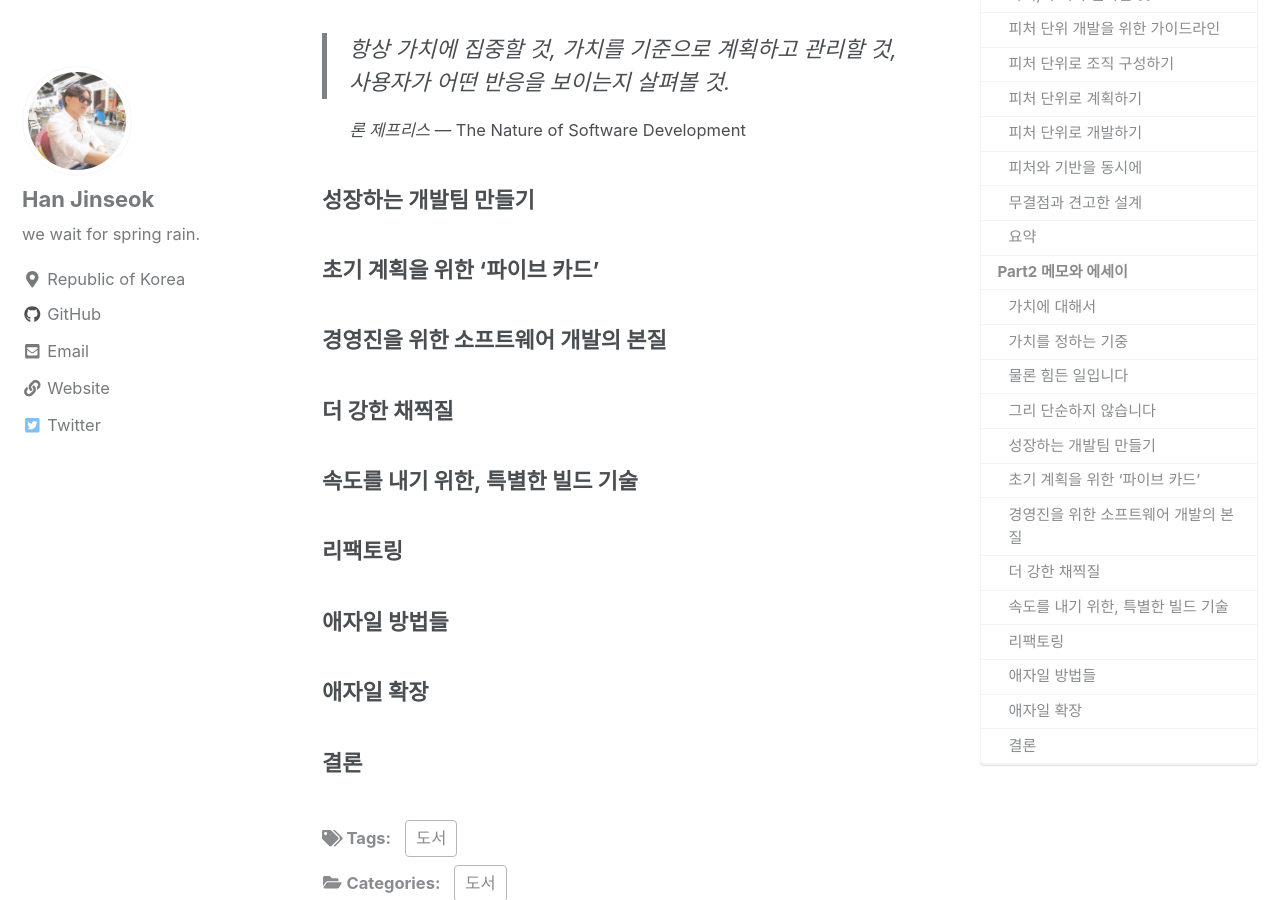
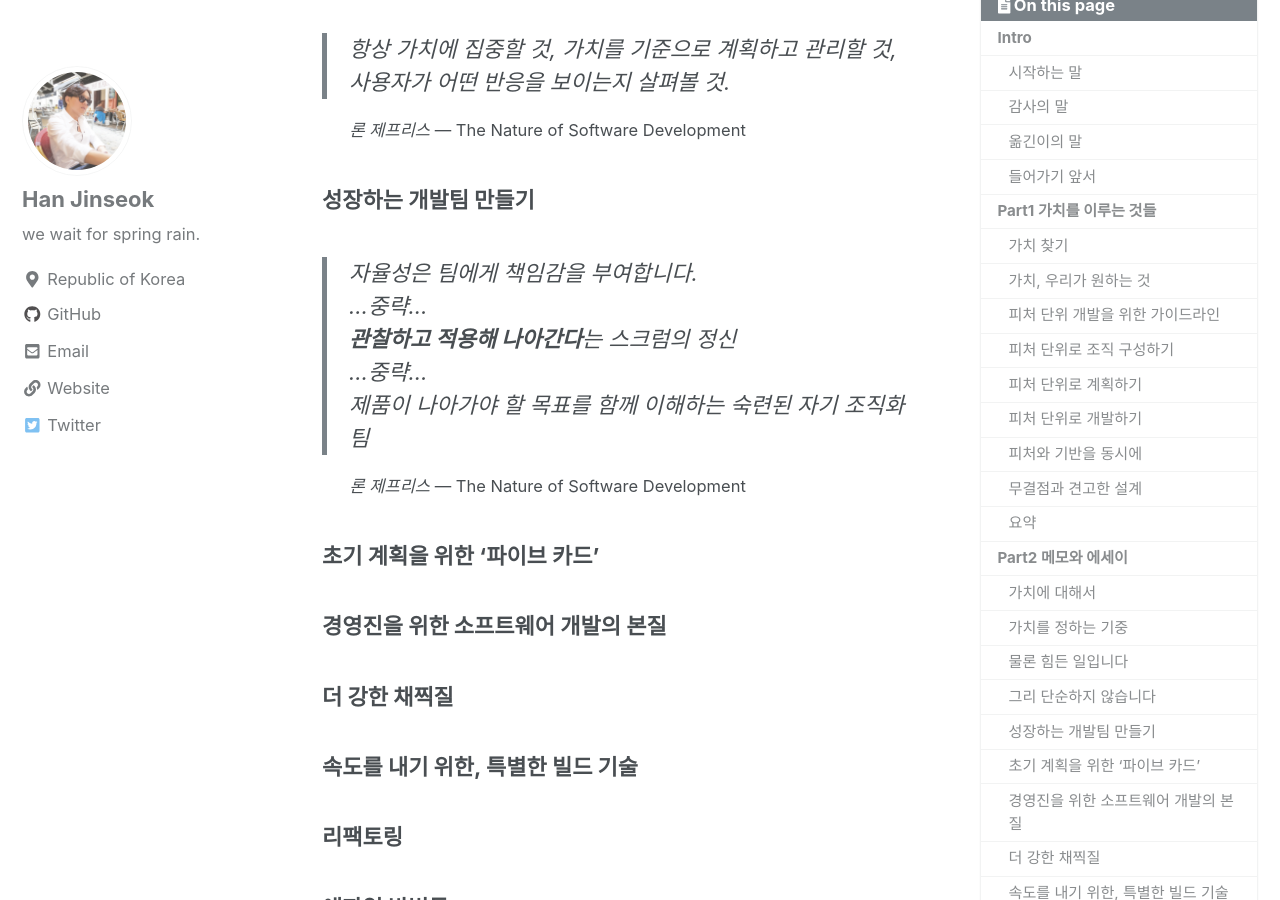
Before and after one commit to moregorenine/moregorenine.github.io, a Jekyll site: the page built from _posts/book/2018-12-19-The-Nature-of-Software-Development.md, in a window 1280 px wide and 900 px high, scrolled down 6906 px. Built offline with Jekyll 4.4.1, drawn with Linux system fonts in a browser that asks for light colours; nearby versions of some CDN libraries; comment, search, counter and statistics services are not loaded; a style sheet for code colours, icons or effects is not loaded.

Commit message:
Update 2018-12-19-The-Nature-of-Software-Development.md

```diff
--- a/_posts/book/2018-12-19-The-Nature-of-Software-Development.md
+++ b/_posts/book/2018-12-19-The-Nature-of-Software-Development.md
@@ -168,6 +168,16 @@ Part1을 통해 무수히 언급되었던 **가치**의 의미에 대해 다양
 {: .small}
 
 ### 성장하는 개발팀 만들기
+
+> 자율성은 팀에게 책임감을 부여합니다.<br>
+&#8230;중략&#8230;<br>
+**관찰하고 적용해 나아간다**는 스크럼의 정신<br>
+&#8230;중략&#8230;<br>
+제품이 나아가야 할 목표를 함께 이해하는 숙련된 자기 조직화 팀
+
+<cite>론 제프리스</cite> --- The Nature of Software Development
+{: .small}
+
 ### 초기 계획을 위한 '파이브 카드'
 ### 경영진을 위한 소프트웨어 개발의 본질
 ### 더 강한 채찍질
```
